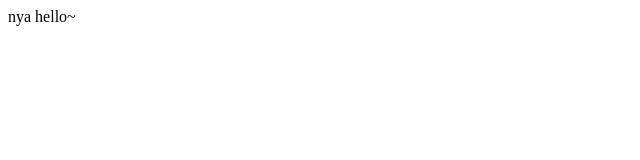
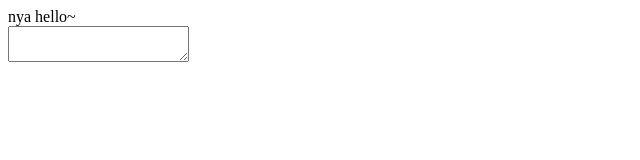
Before and after one commit to syudead/memo, a React app: page / in a window 1280 px wide. Shown: the top 160 px of the page, without its empty margins (0-640 px from the left). Built offline with nearby package versions, Linux system fonts and the light colour scheme.

Commit message:
Add Memo component

```diff
--- a/src/App.tsx
+++ b/src/App.tsx
@@ -1,11 +1,13 @@
 import React from 'react';
+import Memo from './components/Memo';
 
 const App = () => {
 
 
   return (
     <div>
-      nya hello~
+      <div>nya hello~</div>
+      <Memo />
     </div>
   )
 };
--- /dev/null
+++ b/src/components/Memo.tsx
@@ -0,0 +1,12 @@
+import React from 'react';
+
+const Memo = () => {
+
+  return (
+    <div>
+      <textarea></textarea>
+    </div>
+  )
+};
+
+export default Memo;
```
